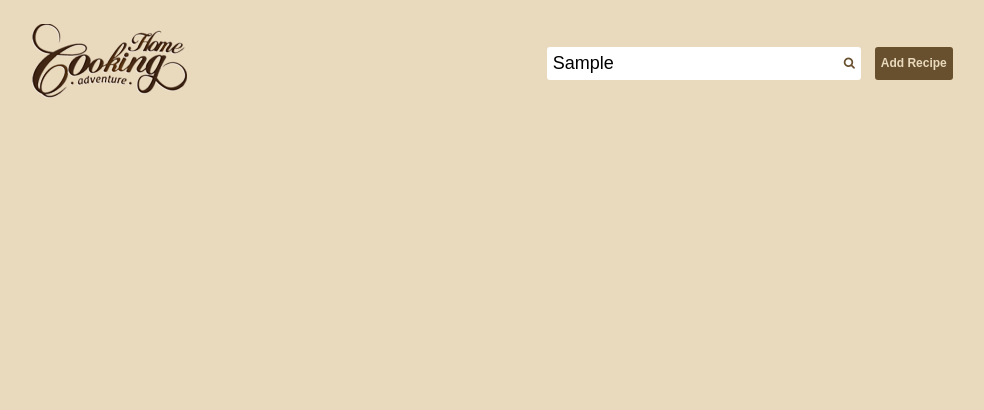
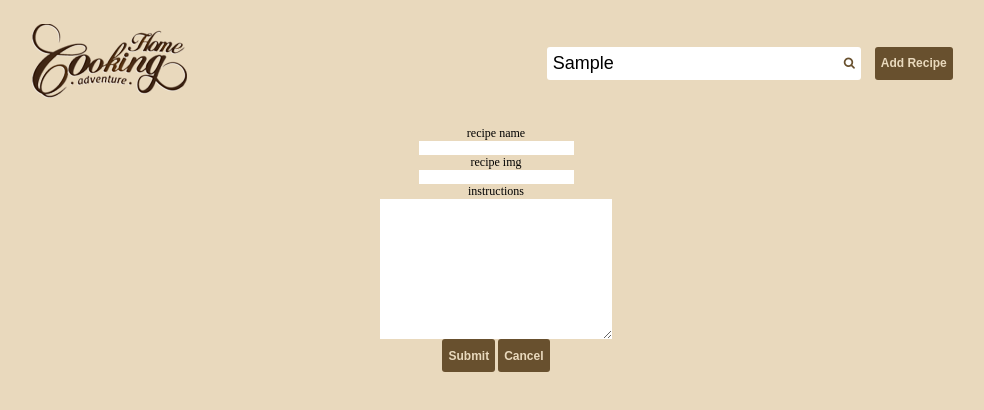
Before and after one commit to GSG-G8/cookingadventure, a website: page public/index.html in a window 1280 px wide. Both pictures are taken after typing "Sample" into the empty fields and a click on the button "Add Recipe". Shown: the whole page, without its empty margins (144-1128 px from the left). Drawn offline with Linux system fonts and the light colour scheme; files whose address does not match are found by name.

Commit message:
made a form to insert data relates #23

```diff
--- a/public/css/style.css
+++ b/public/css/style.css
@@ -60,7 +60,31 @@
     color: #e9d9bd;
 }
 
-
+.form{
+    display: none;
+    flex-direction: column;
+    align-items: center;
+}
+.submit-recipe{
+    cursor: pointer;
+    height: 2.75rem;
+    padding: 0 0.5rem;
+    text-align: center;
+    font-weight: bold;
+    border-radius: 3px;
+    background: #68502E;
+    color: #e9d9bd;
+}
+.cancel-recpice{
+    cursor: pointer;
+    height: 2.75rem;
+    padding: 0 0.5rem;
+    text-align: center;
+    font-weight: bold;
+    border-radius: 3px;
+    background: #68502E;
+    color: #e9d9bd;
+}
 
 @media only screen and (max-width: 430px) {
     .header_search{
--- a/public/index.html
+++ b/public/index.html
@@ -14,10 +14,12 @@
   <body class="wrapper">
     <header class="header">
       <div class="header_logo">
-        <img src="./img/logo2.png" alt="logo"/>
+        <img src="./img/logo2.png" alt="logo" />
       </div>
       <div class="header_search">
-        <label for="search" class="header_search_label">Search for recipes</label>
+        <label for="search" class="header_search_label"
+          >Search for recipes</label
+        >
         <div class="header_search_wrapper">
           <input
             type="text"
@@ -25,11 +27,28 @@
             id="search"
             class="header_search_input"
           />
-         <i class="fa fa-search header_search_btn"></i>
+          <i class="fa fa-search header_search_btn"></i>
         </div>
         <button type="submit" class="header_addbtn">Add Recipe</button>
       </div>
     </header>
+    <div class="form">
+      <label for="recipe">recipe name</label>
+      <input type="text" name="recipe" id="recipe" />
+      <label for="recipe-url">recipe img</label>
+      <input type="text" name="recipe-url" id="recipe-url" />
+      <label for="recipe-des">instructions</label>
+      <textarea
+        name="recipe-des"
+        id="recipe-des"
+        cols="30"
+        rows="10"
+      ></textarea>
+      <div>
+        <button type="submit" class="submit-recipe">Submit</button>
+        <button class="cancel-recpice">Cancel</button>
+      </div>
+    </div>
     <main></main>
     <script src="./script//logic.js"></script>
     <script src="./script/fetch.js"></script>
--- a/public/script/dom.js
+++ b/public/script/dom.js
@@ -0,0 +1,6 @@
+const addRecipeButton = document.querySelector('.header_addbtn');
+const addRecipeForm = document.querySelector('.form');
+const cancelRecipesButton = document.querySelector('.cancel-recpice');
+
+addRecipeButton.onclick = () => { addRecipeForm.style.display = 'flex'; };
+cancelRecipesButton.onclick = () => { addRecipeForm.style.display = 'none'; };
```
